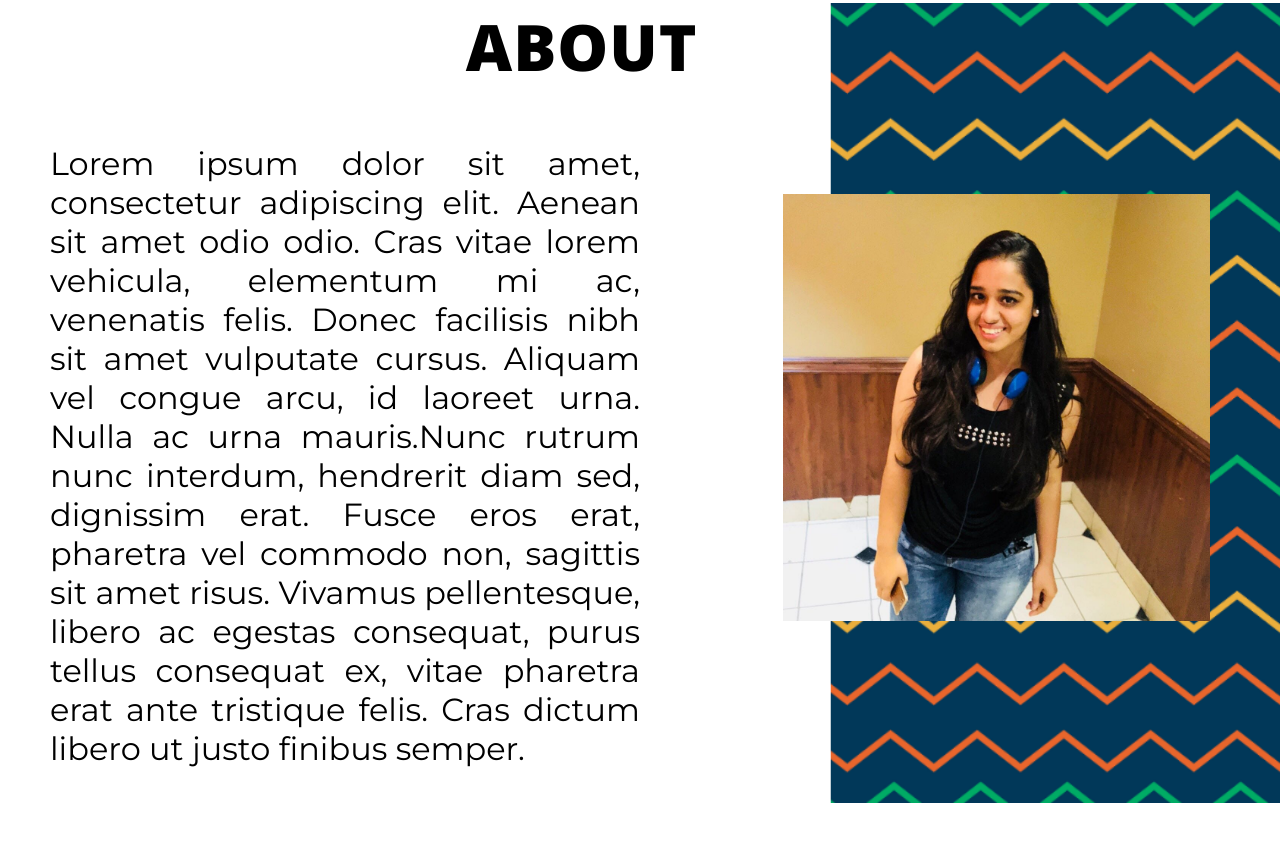
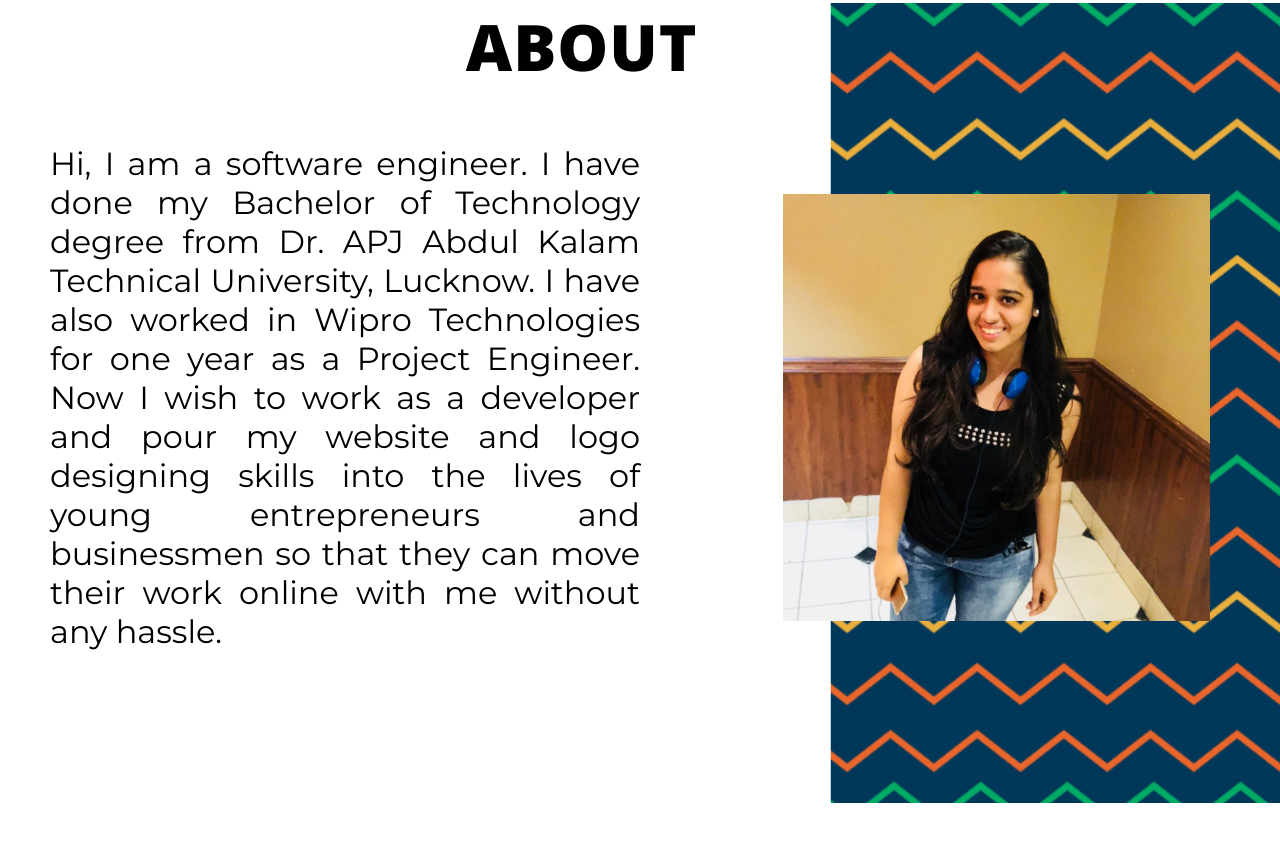
Before and after one commit to reedamchoudhary/website, a plain HTML site: page index.html in a window 1280 px wide. Shown: the part 1136-1978 px from the top of the page. Drawn offline with nearby package versions, Linux system fonts and the light colour scheme.

Commit message:
updated about me section

```diff
--- a/index.html
+++ b/index.html
@@ -22,7 +22,7 @@
 
     <section class="aboutMe">
         <h1 class="title">ABOUT <span class="me">ME</span></h1>
-        <p class="box">Lorem ipsum dolor sit amet, consectetur adipiscing elit. Aenean sit amet odio odio. Cras vitae lorem vehicula, elementum mi ac, venenatis felis. Donec facilisis nibh sit amet vulputate cursus. Aliquam vel congue arcu, id laoreet urna. Nulla ac urna mauris.Nunc rutrum nunc interdum, hendrerit diam sed, dignissim erat. Fusce eros erat, pharetra vel commodo non, sagittis sit amet risus. Vivamus pellentesque, libero ac egestas consequat, purus tellus consequat ex, vitae pharetra erat ante tristique felis. Cras dictum libero ut justo finibus semper.</p>
+        <p class="box">Hi, I am a software engineer. I have done my Bachelor of Technology degree from Dr. APJ Abdul Kalam Technical University, Lucknow. I have also worked in Wipro Technologies for one year as a Project Engineer. Now I wish to work as a developer and pour my website and logo designing skills into the lives of young entrepreneurs and businessmen so that they can move their work online with me without any hassle.</p>
         <div class="hero box">
             <img src="images/hero.jpg" alt="Hero Image">
         </div>
```
